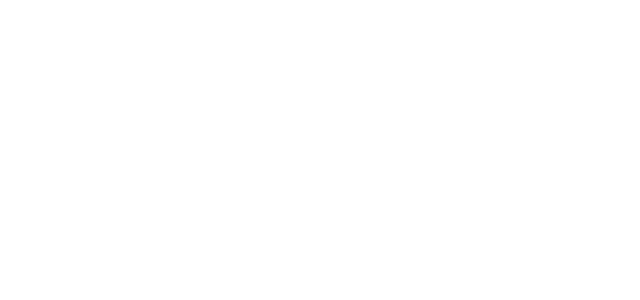
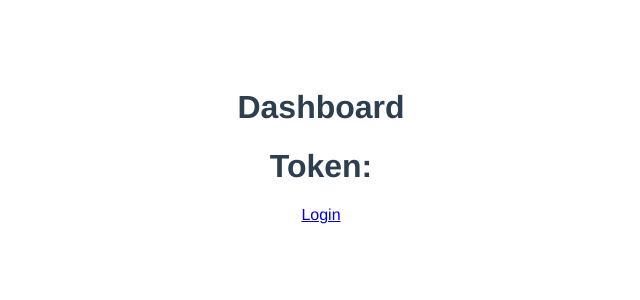
Before and after one commit to pabaier/pabaier.github.io, a Vue app: page /dashboard in a window 1280 px wide. Before the commit this address had no page. Shown: the top 300 px of the page, without its empty margins (319-959 px from the left). Built offline with nearby package versions, Linux system fonts and the light colour scheme.

Commit message:
login to dashboard

```diff
--- a/public/index.html
+++ b/public/index.html
@@ -18,7 +18,7 @@
   </body>
   <script>
     function handleCredentialResponse (response) {
-      window.location.href = '/about?token=' + response.credential;
+      window.location.href = '/loginRedirect?token=' + response.credential;
     }
   </script>
 </html>
--- a/src/router/index.js
+++ b/src/router/index.js
@@ -1,11 +1,24 @@
 import { createRouter, createWebHistory } from 'vue-router'
-import Login from '../views/Login.vue'
+import Dashboard from '@/views/Dashboard.vue'
+import Login from '@/views/Login.vue'
+import LoginRedirect from '@/views/LoginRedirect.vue'
 
 const routes = [
   {
     path: '/',
     name: 'Login',
     component: Login
+  },
+  {
+    path: '/loginRedirect',
+    name: 'LoginRedirect',
+    component: LoginRedirect
+  },
+  {
+    path: '/dashboard',
+    name: 'Dashboard',
+    component: Dashboard,
+    props: true
   },
   {
     path: '/about',
--- a/src/views/About.vue
+++ b/src/views/About.vue
@@ -1,6 +1,5 @@
 <template>
   <div class="about">
     <h1>This is an about page</h1>
-    <h1>Token {{$route.query.token}}</h1>
   </div>
 </template>
--- /dev/null
+++ b/src/views/Dashboard.vue
@@ -0,0 +1,15 @@
+<template>
+  <div class="dashboard">
+    <h1>Dashboard</h1>
+    <h1>Token: {{ token }}</h1>
+    <router-link to="/">Login</router-link>
+  </div>
+</template>
+
+<script>
+export default {
+  props: {
+    token: { type: String, default: null }
+  }
+}
+</script>
--- /dev/null
+++ b/src/views/LoginRedirect.vue
@@ -0,0 +1,15 @@
+<template>
+  <div> loading... </div>
+</template>
+
+<script>
+export default {
+  created () {
+    const token = this.$route.query.token
+    this.$router.push({
+      name: 'Dashboard',
+      params: { token }
+    })
+  }
+}
+</script>
```
